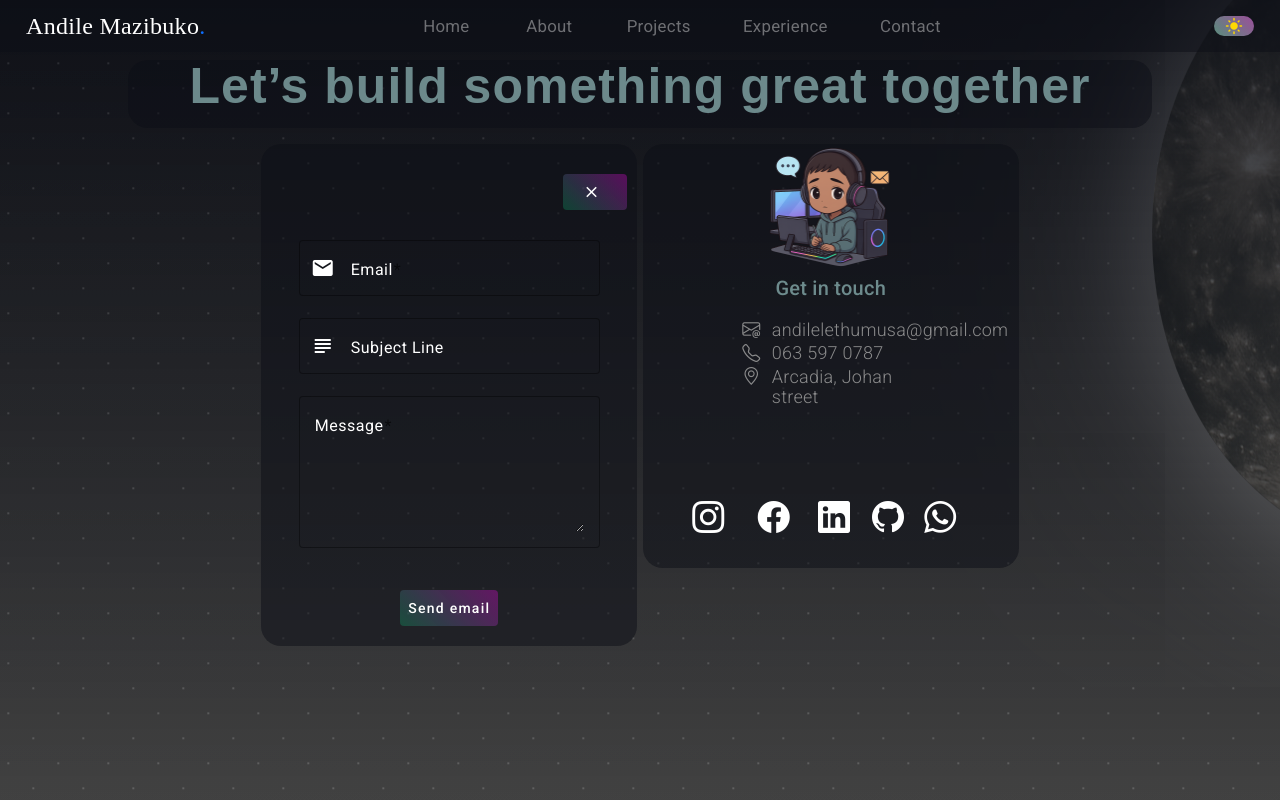
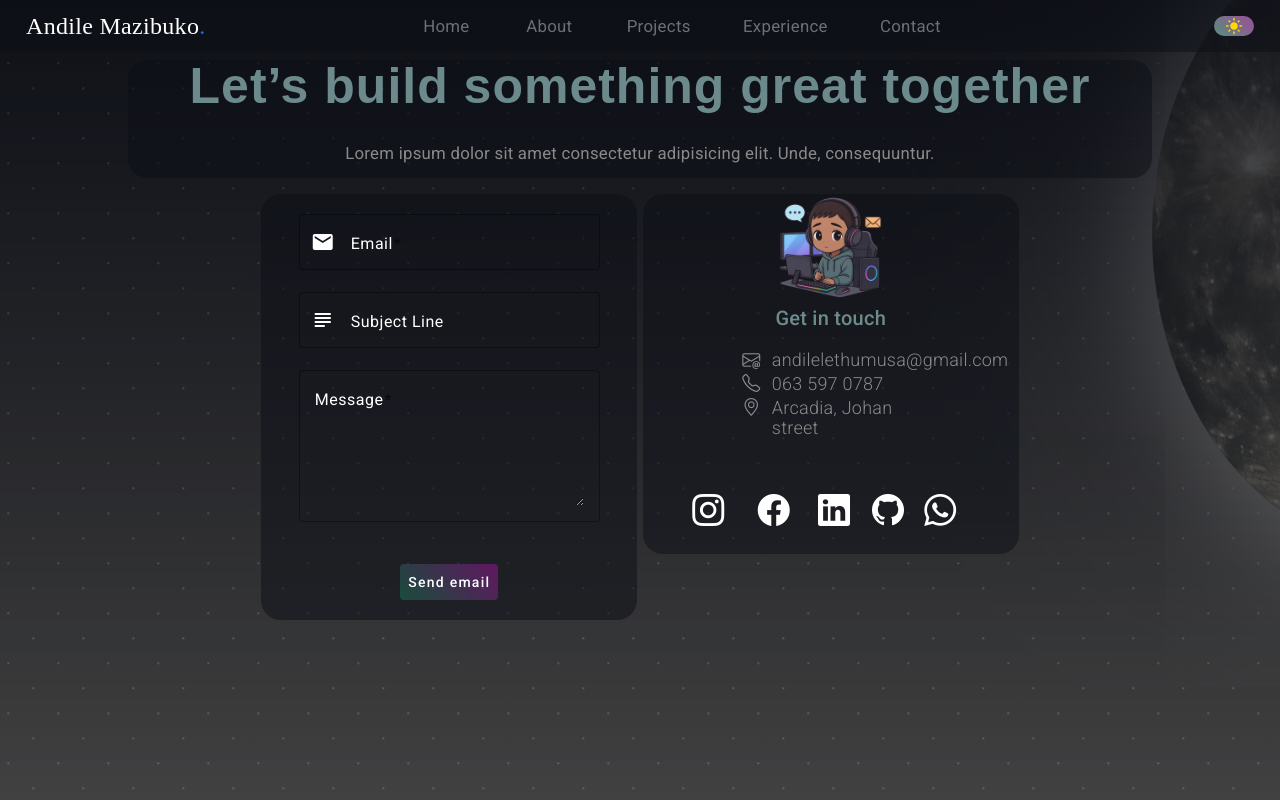
Before and after one commit to Andile-mazibuko/new-portfolio, an Angular app in the folder portfolio/: page /contact in a window 1280 px wide. Built offline with nearby package versions, Linux system fonts and the light colour scheme.

Commit message:
few chnages

```diff
--- a/portfolio/src/app/components/about/about.component.scss
+++ b/portfolio/src/app/components/about/about.component.scss
@@ -117,8 +117,11 @@ mat-progress-bar {
   width: 80% !important;
 }
 .mobile-tech-stack {
-  display: none !important;
+  display: flex !important;
 }
+mat-tab-group {
+    display: none;
+  }
 
 @media (max-width: 820px) {
   .intro {
--- a/portfolio/src/app/components/contact/contact.component.html
+++ b/portfolio/src/app/components/contact/contact.component.html
@@ -1,11 +1,12 @@
 <div class="cont">
   <!--<app-email></app-email>-->
-  <div class="route-head center">
+  <div class="route-head">
     <h1 class="center">Let’s build something great together</h1>
+    <p>Lorem ipsum dolor sit amet consectetur adipisicing elit. Unde, consequuntur.</p>
   </div>
   <div class="content">
     <div class="form-container center">
-      <app-email></app-email>
+      <app-email [isDisabled]="isDisabledVal"></app-email>
     </div>
     <div class="socials">
         <div class="contact-img">
--- a/portfolio/src/app/components/contact/contact.component.scss
+++ b/portfolio/src/app/components/contact/contact.component.scss
@@ -2,6 +2,11 @@
   width: 100%;
   margin-top: 60px;
   display: block;
+}
+.route-head p{
+  width: max-content;
+  margin: auto;
+  padding: 15px 0;
 }
 .content {
   margin-left: 20%;
@@ -15,7 +20,7 @@
 }
 .socials {
   width: 49%;
-  height: 53vh;
+  height: 45vh;
   border-radius: 20px;
   background-color: var(--nav-bg-color);
   animation: popup 2s ease-in-out;
@@ -53,7 +58,7 @@
 }
 .links{
   width: 80%;
-  margin-top: 25%;
+  margin-top: 15%;
   margin-left: 10%;
 }
 
@@ -63,6 +68,7 @@
   overflow: hidden;
   justify-content: end !important;
   animation: popup 2s normal;
+  height: fit-content;
 }
 
 @media (max-width: 820px) {
--- a/portfolio/src/app/components/contact/contact.component.ts
+++ b/portfolio/src/app/components/contact/contact.component.ts
@@ -13,6 +13,7 @@ import { SocialsComponent } from '../socials/socials.component';
 })
 export class ContactComponent implements OnInit {
   @ViewChild(EmailComponent) child!: EmailComponent;
+  isDisabledVal = true
 
   constructor(private aboutServ: AboutService) {}
   about!: About;
--- a/portfolio/src/app/components/email/email.component.html
+++ b/portfolio/src/app/components/email/email.component.html
@@ -1,6 +1,6 @@
 <div class="form">
   <div class="close">
-    <button mat-button type="button" (click)="closeForm()">
+    <button mat-button type="button" (click)="closeForm()" [disabled]="isDisabled" id="close-form">
       <mat-icon> close </mat-icon>
     </button>
   </div>
--- a/portfolio/src/app/components/email/email.component.scss
+++ b/portfolio/src/app/components/email/email.component.scss
@@ -4,9 +4,12 @@ DEBUGING PURPOSE
 * {
   outline: 1px solid rgba(255, 0, 0, 0.3);
 }*/
-
+.no-display{
+  display: none;
+}
 .form {
   width: 100%;
+  height: 100%;
   background-color: var(--nav-bg-color);
   overflow: hidden;
 }
--- a/portfolio/src/app/components/email/email.component.ts
+++ b/portfolio/src/app/components/email/email.component.ts
@@ -1,4 +1,4 @@
-import { Component, OnInit, Optional } from '@angular/core';
+import { Component, Input, OnInit, Optional } from '@angular/core';
 import { MatButtonModule } from '@angular/material/button';
 import { MatDialogModule, MatDialogRef } from '@angular/material/dialog';
 import { MatFormFieldModule } from '@angular/material/form-field';
@@ -32,8 +32,9 @@ import {
 })
 export class EmailComponent implements OnInit {
   //email?: Email;
+   @Input() isDisabled = false
   formGroup!: FormGroup;
-  isVisible!: boolean ; // close button
+  //isVisible!: boolean ; // close button
 
   constructor(
     private fb: FormBuilder,
@@ -47,10 +48,10 @@ export class EmailComponent implements OnInit {
       subject: [''],
       message: ['', Validators.required],
     });
-    //console.log("ISVISIBLE VALUE", this.isVisible);
-  }
-  ngAfterViewInit(){
-    //
+    if(this.isDisabled){
+      document.getElementById('close-form')?.classList.add('no-display')
+    }
+
   }
 
   closeForm(): void {
--- a/portfolio/src/app/components/main/main.component.ts
+++ b/portfolio/src/app/components/main/main.component.ts
@@ -70,7 +70,7 @@ export class MainComponent implements OnInit {
 
       let randomSkill: Skill = this.userSkills[randomN];
       // Check if skill is already in an array and generate a new one if true
-      if (this.displaySkills.some((skill) => skill == randomSkill)) {
+      if (this.displaySkills.some((skill) => skill === randomSkill)) {
         i--;
       } else {
         this.displaySkills.push(randomSkill);
@@ -79,9 +79,4 @@ export class MainComponent implements OnInit {
     }
   }
 
-  loopSkillsRearrangements(): void {
-    this.intervalId = setInterval(() => {
-      this.reArrangeSkills();
-    }, 5000);
-  }
 }
```
